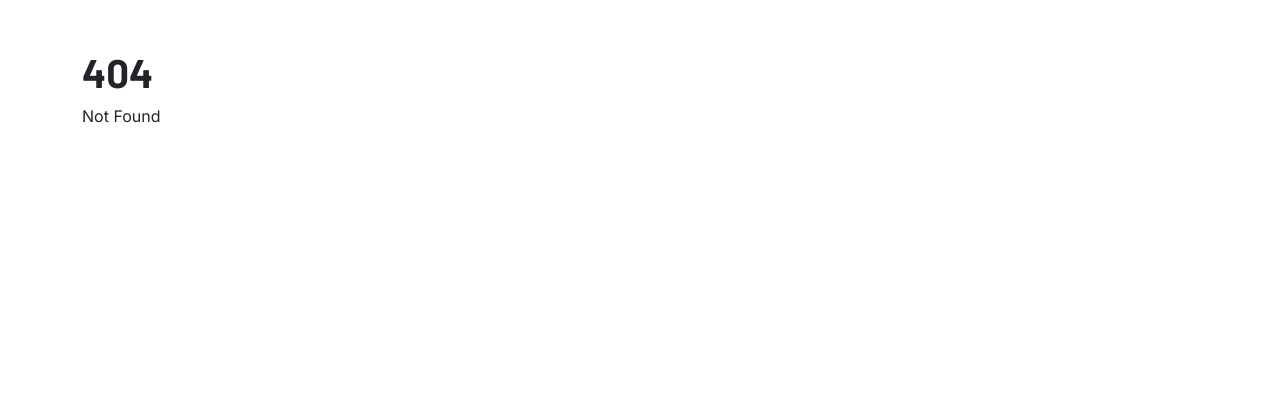
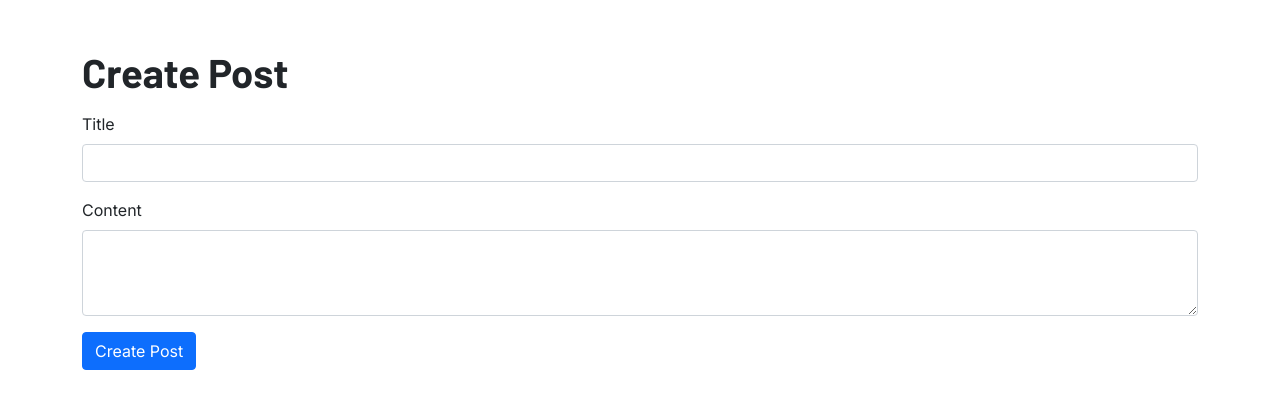
Before and after one commit to zaxwebs/sv-db-app, a SvelteKit app: page /create in a window 1280 px wide. Before the commit this address had no page. Shown: the top 408 px of the page. Built offline with nearby package versions, Linux system fonts and the light colour scheme.

Commit message:
implemented post creation

```diff
--- a/src/routes/+page.server.js
+++ b/src/routes/+page.server.js
@@ -2,7 +2,11 @@ import prisma from '$lib/prisma';
 
 export const load = async () => {
 	const response = await prisma.post.findMany({
-		where: { published: true },
+		orderBy: [
+			{
+				id: 'desc',
+			}
+		],
 		include: { author: true },
 	})
 
--- /dev/null
+++ b/src/routes/create/+page.server.js
@@ -0,0 +1,23 @@
+import prisma from "$lib/prisma";
+import { fail, redirect } from '@sveltejs/kit';
+
+export const actions = {
+	default: async ({ request }) => {
+		const data = await request.formData();
+		const title = data.get('title');
+		const content = data.get('content');
+		if (!title || !content) {
+			return fail(401, { error: 'Please fill in all fields.', title, content });
+		}
+
+		await prisma.post.create({
+			data: {
+				title,
+				content,
+				author: { connect: { email: 'bob@prisma.io' } }
+			},
+		});
+
+		throw redirect(303, `/`)
+	}
+}
--- /dev/null
+++ b/src/routes/create/+page.svelte
@@ -0,0 +1,27 @@
+<script>
+    export let form;
+</script>
+
+<h1 class="mb-3">Create Post</h1>
+{#if form?.error}
+    <div class="alert alert-danger" role="alert">{form.error}</div>
+{/if}
+<form method="post" action="/create">
+    <div class="mb-3">
+        <label for="title" class="form-label">Title</label>
+        <input
+            type="text"
+            class="form-control"
+            id="title"
+            name="title"
+            value={form?.title ? form.title : ''}
+        />
+    </div>
+    <div class="mb-3">
+        <label for="content" class="form-label">Content</label>
+        <textarea class="form-control" id="content" name="content" rows="3"
+            >{form?.content ? form.content : ''}</textarea
+        >
+    </div>
+    <button type="submit" class="btn btn-primary">Create Post</button>
+</form>
```
Also changed, not shown: 1 other file (tests, documents, lock files or other folders).
